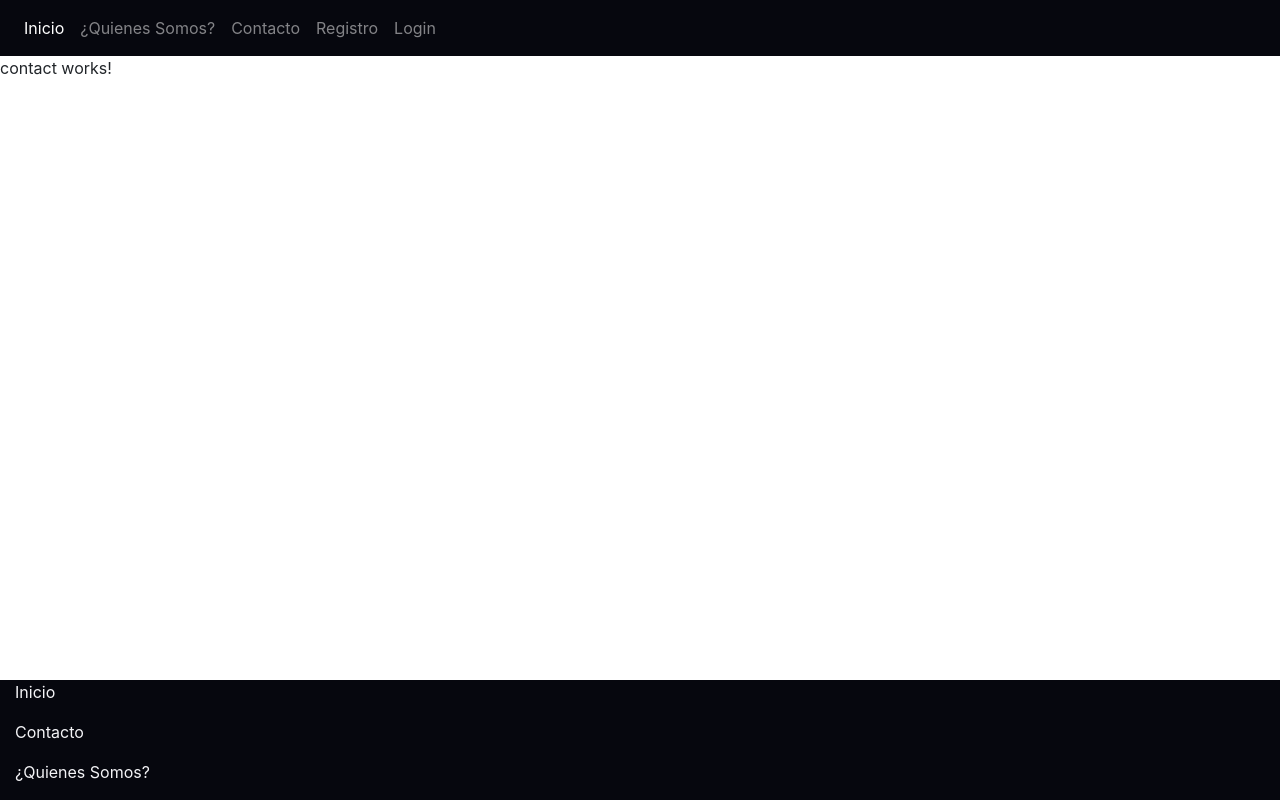
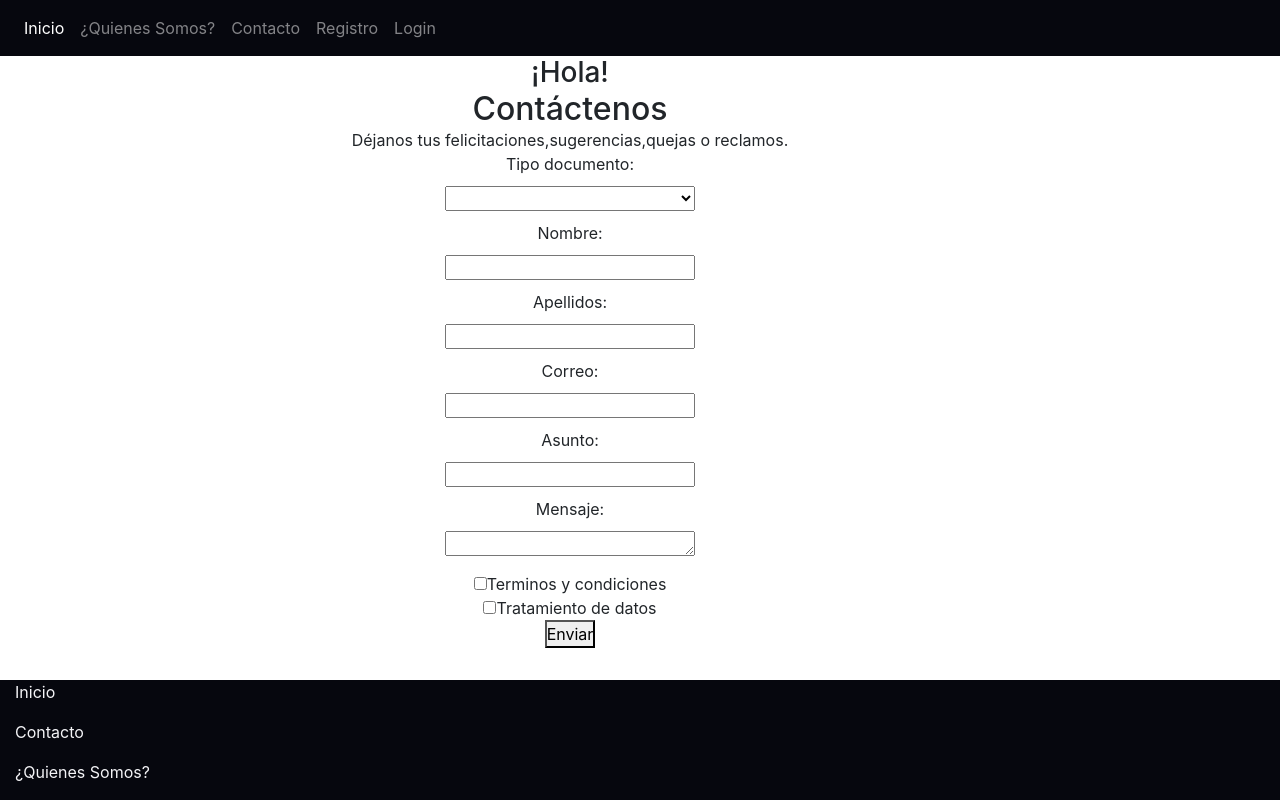
Before and after one commit to dpsena/MalalaFront, an Angular app: page /contact in a window 1280 px wide. Built offline with nearby package versions, Linux system fonts and the light colour scheme.

Commit message:
Se hizo el componente de registro y contacto

```diff
--- a/src/app/Components/contact/contact.component.css
+++ b/src/app/Components/contact/contact.component.css
@@ -0,0 +1,22 @@
+* {
+    margin: 0;
+    padding: 0;
+  }
+.input-info{
+    width: 250px;
+    height: 25px;
+    margin: 10px;
+}
+.option-doc {
+    width: 250px;
+    height: 25px;
+    margin: 10px;
+}
+.section-text{
+    width: 250px;
+    height: 25px;
+    margin: 10px;
+}
+.check{
+    margin: 50px;
+}
--- a/src/app/Components/contact/contact.component.html
+++ b/src/app/Components/contact/contact.component.html
@@ -1 +1,65 @@
-<p>contact works!</p>
+<div class="container text-center">
+    <form [formGroup]= "contactForm" (ngSubmit)="saveContact()">
+        <section class="">
+            <h3>¡Hola!</h3>
+            <h2>Contáctenos</h2>
+            <p>Déjanos tus felicitaciones,sugerencias,quejas o reclamos.</p>
+        </section>
+        <section class="">
+            <div>
+                <div class="">
+                    <label class="">Tipo documento:</label>
+                </div>
+                <select formControlName="idDoc" id="IdDoc" class="option-doc">
+                    <option value="1">seleccione una opción</option>
+                    <option value="2">Cédula de ciudadania</option>
+                    <option value="3">Cédula de Extranjería</option>
+                    <option value="4">Documento profesional de salud</option>
+                </select>
+            </div>
+            <div>
+                <div class="">
+                    <label class="">Nombre:</label>
+                </div>
+                <input formControlName="name" id="name" class="input-info">
+            </div>
+            <div>
+                <div class="">
+                    <label class="">Apellidos:</label>
+                </div>
+                <input formControlName="lastName" id="lastName" class="input-info">
+            </div>
+            <div>
+                <div class="">
+                    <label class="">Correo:</label>
+                </div>
+                <input formControlName="email" id="email" class="input-info">
+            </div>
+            <div>
+                <div class="">
+                    <label class="">Asunto:</label>
+                </div>
+                <input formControlName="issue" id="issue" class="input-info">
+            </div>
+            <div>
+                <div class="">
+                    <label class="">Mensaje:</label>
+                </div>
+                <textarea formControlName="message" id="message" class="input-info"></textarea>
+            </div>
+        </section>
+        <section class="">
+            <div class="">
+                <input formControlName="termsAndConditions" id="termsAndConditions" type="checkbox">
+                <label>Terminos y condiciones</label>
+            </div>
+            <div>
+                <input formControlName="dataTreatment" id="dataTreatment" type="checkbox">
+                <label>Tratamiento de datos</label>
+            </div>
+            <div>
+                <button class="">Enviar</button>
+            </div>
+        </section>
+    </form>
+</div>
--- a/src/app/Components/contact/contact.component.ts
+++ b/src/app/Components/contact/contact.component.ts
@@ -1,4 +1,5 @@
 import { Component, OnInit } from '@angular/core';
+import { FormBuilder, Validators, FormGroup } from '@angular/forms';
 
 @Component({
   selector: 'app-contact',
@@ -7,9 +8,35 @@ import { Component, OnInit } from '@angular/core';
 })
 export class ContactComponent implements OnInit {
 
-  constructor() { }
+  contactForm: FormGroup
+
+  constructor(
+    private formBuilder: FormBuilder
+  ) {
+    this.validator()
+  }
 
   ngOnInit(): void {
   }
 
+  validator(){
+    this.contactForm = this.formBuilder.group({
+      idDoc: [ '', Validators.required ],
+      name: [ '', Validators.required ],
+      email: [ '', Validators.required, Validators.email ],
+      lastName: [ '', Validators.required ],
+      issue: [ '', Validators.required ],
+      message: [ '', Validators.required ],
+      termsAndConditions: [ '', Validators.required ],
+      dataTreatment: [ '', Validators.required ],
+    })
+  }
+  saveContact(){
+    if(this.contactForm.valid){
+      alert('La información será enviada')
+    }else{
+      alert('El formulario es incorrecto')
+    }
+  }
+
 }
--- a/src/app/Components/sing-up/sing-up.component.css
+++ b/src/app/Components/sing-up/sing-up.component.css
@@ -0,0 +1,9 @@
+.option-doc{
+    width: 300px;
+    height: 40px;
+}
+
+button{
+    margin-top: 30px;
+    width: 200px;
+}
--- a/src/app/Components/sing-up/sing-up.component.html
+++ b/src/app/Components/sing-up/sing-up.component.html
@@ -1 +1,42 @@
-<p>sing-up works!</p>
+<div class="container">
+    <h1>Formulario de registro</h1>
+    <form [formGroup]= "signForm" (ngSubmit)="saveUser()">
+        <div class="form-row" >
+          <div class="form-group col-md-6" >
+            <label>Nombres:</label>
+            <input formControlName="name" id="name" type="text" class="form-control" >
+          </div>
+          <div class="form-group col-md-6" >
+            <label>Apellidos:</label>
+            <input formControlName="lastName" id="lastName" type="text" class="form-control" >
+          </div>
+        </div>
+        <div class="form-row" >
+          <div class="form-group col-md-6" >
+            <label>Correo:</label>
+            <input formControlName="email" id="email" type="text" class="form-control" >
+          </div>
+          <div class="form-group col-md-6" >
+            <label>Contraseña:</label>
+            <input formControlName="password" id="password" type="password" class="form-control" >
+          </div>
+        </div>
+        <div class="form-row" >
+            <!--<div class="form-group col-md-6">
+                <labe>Rol de usuario:</label>
+                <select class="form-control" formControlName="role" id="role">
+                  <option>--Seleccione--</option>
+                  <option>Terapeuta</option>
+                  <option>Paciente</option>
+                </select>
+              </div>-->
+          <div class="form-group col-md-6" >
+            <label>Número de identificación:</label>
+            <input formControlName="identificationNumber" id="identificationNumber" type="number" class="form-control" >
+          </div>
+        </div>
+        <div class="d-flex justify-content-center">
+            <button class="btn btn-info">Registrar</button>
+        </div>
+    </form>
+  </div>
--- a/src/app/Components/sing-up/sing-up.component.ts
+++ b/src/app/Components/sing-up/sing-up.component.ts
@@ -1,4 +1,5 @@
 import { Component, OnInit } from '@angular/core';
+import { FormBuilder, Validators, FormGroup } from '@angular/forms';
 
 @Component({
   selector: 'app-sing-up',
@@ -7,9 +8,34 @@ import { Component, OnInit } from '@angular/core';
 })
 export class SingUpComponent implements OnInit {
 
-  constructor() { }
+  signForm: FormGroup
+
+  constructor(
+
+    private formBuilder: FormBuilder
+
+  ) {
+    this.validator()
+   }
 
   ngOnInit(): void {
   }
 
+  validator(){
+    this.signForm = this.formBuilder.group({
+      name: [ '', Validators.required ],
+      lastName: [ '', Validators.required ],
+      email: [ '', [Validators.required, Validators.email] ],
+      password: [ '', Validators.required ],
+      role: [ 'User', Validators.required ],
+      identificationNumber: [ '', Validators.required ],
+    })
+  }
+    saveUser(){
+      if(this.signForm.valid){
+        alert('Usuario en registro')
+      }else{
+        alert('El formulario es incorrecto')
+      }
+    }
 }
```
